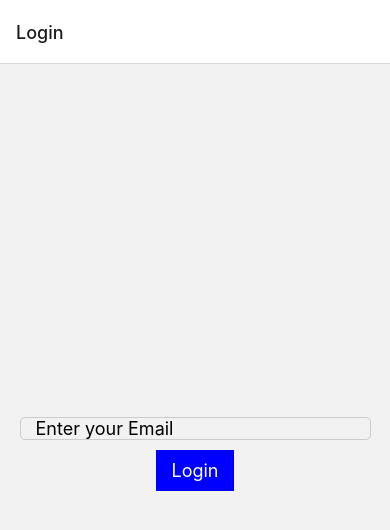
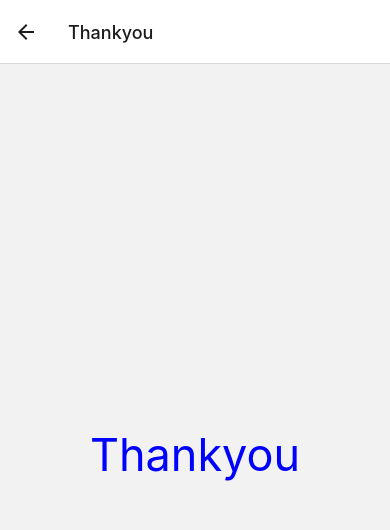
Before and after one commit to reactexcel/RecruitmentApp, a React Native app: screen /Thankyou in a window 390 px wide. Before the commit this address had no page. Shown: the top 530 px of the page. Built offline with nearby package versions, Linux system fonts and the light colour scheme.

Commit message:
timmer added

```diff
--- a/App.js
+++ b/App.js
@@ -1,7 +1,7 @@
 import 'react-native-gesture-handler';
 import {StyleSheet, Text, View} from 'react-native';
 import React from 'react';
-import MyScreens from './src/screens.js/navigations/Navigation';
+import MyScreens from './src/navigations/Navigation';
 import {NavigationContainer} from '@react-navigation/native';
 
 const App = () => {
--- /dev/null
+++ b/src/components/Options.js
@@ -0,0 +1,33 @@
+import {StyleSheet, Text, View, TouchableOpacity} from 'react-native';
+import React from 'react';
+
+const Options = () => {
+  return (
+    <View style={styles.container}>
+      <TouchableOpacity style={styles.btnStyle}></TouchableOpacity>
+      <Text style={styles.optionText}>PROGRAMING LAGUAGE </Text>
+    </View>
+  );
+};
+
+export default Options;
+
+const styles = StyleSheet.create({
+  btnStyle: {
+    backgroundColor: 'red',
+    height: 20,
+    width: 20,
+    borderRadius: 10,
+  },
+  container: {
+    flexDirection: 'row',
+    alignItems: 'center',
+    marginVertical: 10,
+  },
+  optionText: {
+    fontSize: 17,
+    color: '#000',
+    width: '70%',
+    marginLeft: 10,
+  },
+});
--- /dev/null
+++ b/src/components/Questions.js
@@ -0,0 +1,25 @@
+import {StyleSheet, Text, View} from 'react-native';
+import React from 'react';
+import {TouchableOpacity} from 'react-native-gesture-handler';
+import Options from './Options';
+
+const Questions = () => {
+  return (
+    <View style={{marginVertical: 10}}>
+      <Text style={styles.QuestionStyle}>Question : what is javascript</Text>
+      <Options />
+      <Options />
+      <Options />
+      <Options />
+    </View>
+  );
+};
+
+export default Questions;
+
+const styles = StyleSheet.create({
+  QuestionStyle: {
+    fontSize: 17,
+    color: '#000',
+  },
+});
--- /dev/null
+++ b/src/components/Timer.js
@@ -0,0 +1,49 @@
+import {StyleSheet, Text, View} from 'react-native';
+import React, {useState, useEffect, useRef} from 'react';
+const MinutesToMillis = min => min * 1000 * 60;
+const Timer = () => {
+  const [millis, setMillis] = useState(MinutesToMillis(Minute));
+  //   const [isPaused, setPaused] = useState(true);
+  const interval = useRef(null);
+  const Minute = 30;
+  const minute = Math.floor(millis / 1000 / 60) % 60;
+  const second = Math.floor(millis / 1000) % 60;
+  useEffect(() => {
+    setMillis(MinutesToMillis(Minute));
+  }, [Minute]);
+  const countdown = () => {
+    setMillis(prevtime => {
+      if (prevtime === 0) {
+        clearInterval(interval.current);
+        return prevtime;
+      }
+      const temiLeft = prevtime - 1000;
+      return temiLeft;
+    });
+  };
+  useEffect(() => {
+    interval.current = setInterval(countdown, 1000);
+  }, []);
+  const formatTime = time => (time < 10 ? `0${time}` : time);
+  return (
+    <View style={styles.container}>
+      <Text style={styles.TimerStyle}>
+        {formatTime(minute)}:{formatTime(second)}
+      </Text>
+    </View>
+  );
+};
+
+export default Timer;
+
+const styles = StyleSheet.create({
+  TimerStyle: {
+    fontSize: 35,
+    color: 'red',
+  },
+  container: {
+    position: 'absolute',
+    // top: 3,
+    right: 3,
+  },
+});
--- a/src/screens.js/navigations/Navigation.js
+++ b/src/navigations/Navigation.js
@@ -1,7 +1,8 @@
 import {createStackNavigator} from '@react-navigation/stack';
 import React from 'react';
-import Login from '../Login';
-import Home from '../Home';
+import Login from '../screens/Login';
+import Home from '../screens/Home';
+import Thankyou from '../screens/Thankyou';
 const Stack = createStackNavigator();
 
 function MyScreens() {
@@ -9,6 +10,7 @@ function MyScreens() {
     <Stack.Navigator>
       <Stack.Screen name="Login" component={Login} />
       <Stack.Screen name="Home" component={Home} />
+      <Stack.Screen name="Thankyou" component={Thankyou} />
     </Stack.Navigator>
   );
 }
--- /dev/null
+++ b/src/screens/Home.js
@@ -0,0 +1,57 @@
+import {StyleSheet, Text, View, ScrollView} from 'react-native';
+import React from 'react';
+import Timer from '../components/Timer';
+import Questions from '../components/Questions';
+import {TouchableOpacity} from 'react-native-gesture-handler';
+
+const Home = ({navigation}) => {
+  return (
+    <View>
+      <Text style={styles.header}>Time Status Here </Text>
+      <Timer />
+      <ScrollView style={styles.container}>
+        <Questions />
+        <Questions />
+        <Questions />
+        <Questions />
+        <Questions />
+        <TouchableOpacity
+          style={styles.submitBtn}
+          onPress={() => navigation.navigate('Thankyou')}>
+          <Text style={styles.submitBtnText}>Submit Test</Text>
+        </TouchableOpacity>
+      </ScrollView>
+    </View>
+  );
+};
+
+export default Home;
+
+const styles = StyleSheet.create({
+  container: {
+    // paddingTop: 15,
+    marginBottom: 40,
+    paddingHorizontal: 10,
+    // justifyContent: 'center',
+    // alignItems: 'center',
+    // flex: 1,
+  },
+  header: {
+    fontSize: 30,
+    color: 'blue',
+    letterSpacing: 0.7,
+  },
+  submitBtn: {
+    backgroundColor: 'blue',
+    padding: 10,
+    marginBottom: 20,
+    height: 50,
+    alignItems: 'center',
+    justifyContent: 'center',
+    // width: 50,
+  },
+  submitBtnText: {
+    fontSize: 16,
+    color: '#fff',
+  },
+});
--- a/src/screens.js/Home.js
+++ b/src/screens/Thankyou.js
@@ -1,20 +1,24 @@
 import {StyleSheet, Text, View} from 'react-native';
 import React from 'react';
 
-const Home = () => {
+const Thankyou = () => {
   return (
     <View style={styles.container}>
-      <Text>Home</Text>
+      <Text style={styles.thankuText}>Thankyou</Text>
     </View>
   );
 };
 
-export default Home;
+export default Thankyou;
 
 const styles = StyleSheet.create({
   container: {
+    flex: 1,
     justifyContent: 'center',
     alignItems: 'center',
-    flex: 1,
+  },
+  thankuText: {
+    fontSize: 45,
+    color: 'blue',
   },
 });
```
Also changed, not shown: src/screens/Login.js (renamed from src/screens.js/Login.js).
